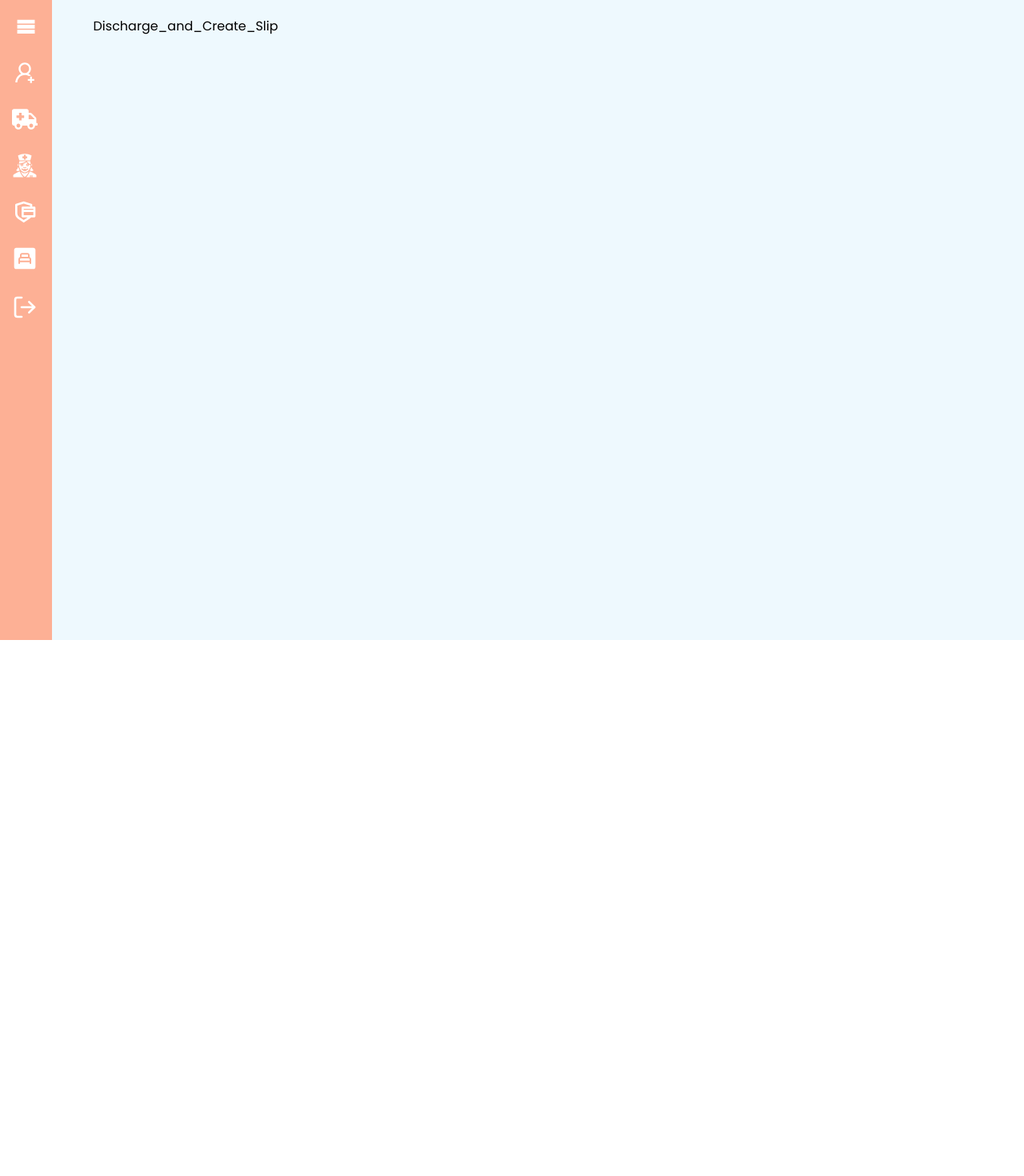
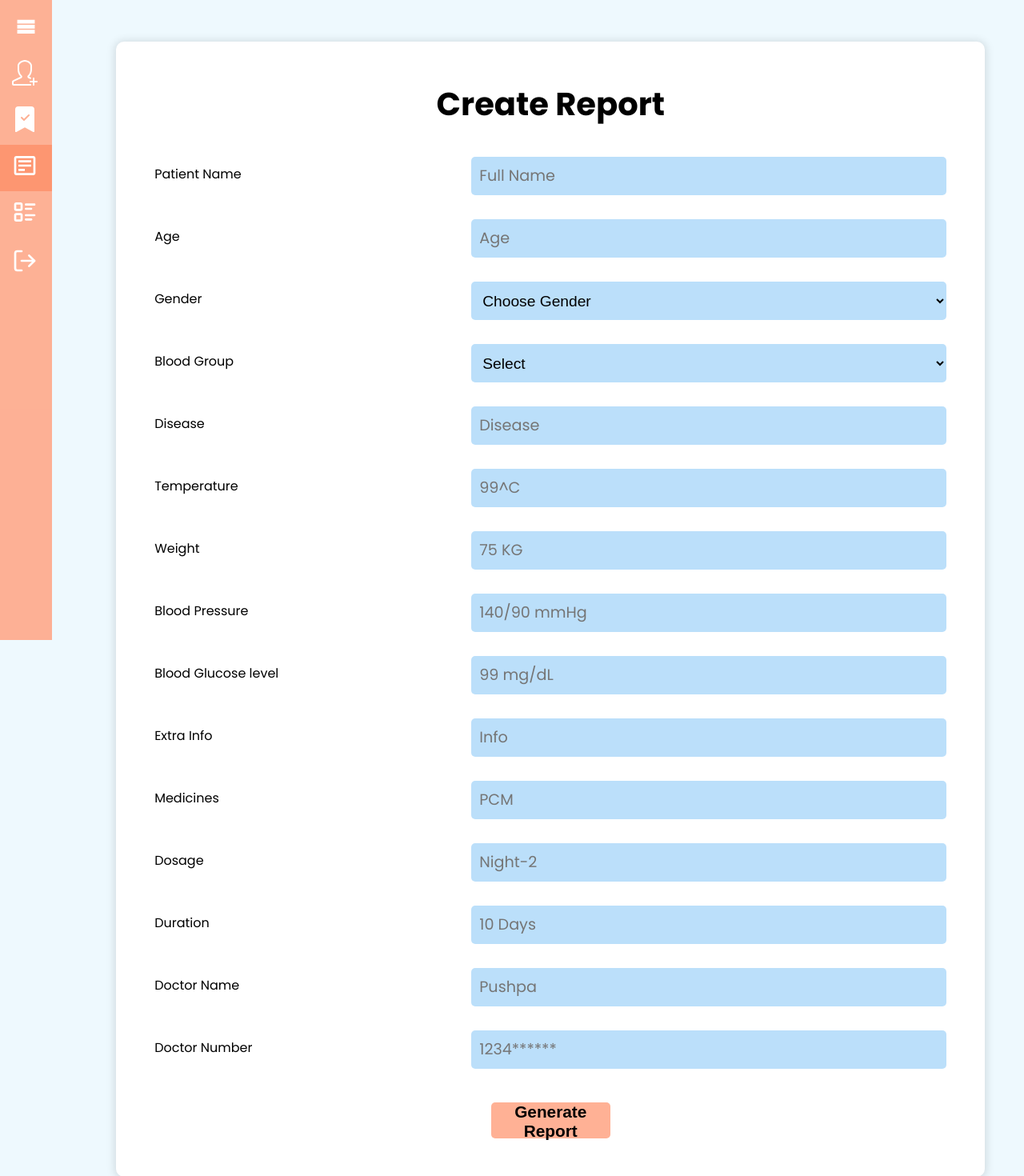
Before and after one commit to piyush-agrawal6/Hospital-Management-System, a React (Create React App) app: page /createslip in a window 1280 px wide. Shown: the top 1470 px of the page at 80% size. Before the commit the page ends 800 px from the top, so only its background shows below. Built offline with nearby package versions, Linux system fonts and the light colour scheme.

Commit message:
Create Slip Form Created

```diff
--- a/src/Pages/Dashboard/Main-Dashboard/AllPages/Admin/CSS/Add_Doctor.css
+++ b/src/Pages/Dashboard/Main-Dashboard/AllPages/Admin/CSS/Add_Doctor.css
@@ -116,10 +116,13 @@ input::-webkit-inner-spin-button {
   .Main_Add_Doctor_div {
     width: 100%;
   }
+  .formsubmitbutton {
+    width: 70%;
+  }
 }
 
 @media only screen and (max-width: 450px) {
   .formsubmitbutton {
-    width: 50%;
+    width: 70%;
   }
 }
--- a/src/Pages/Dashboard/Main-Dashboard/AllPages/Doctor/Discharge_and_Create_Slip.jsx
+++ b/src/Pages/Dashboard/Main-Dashboard/AllPages/Doctor/Discharge_and_Create_Slip.jsx
@@ -1,7 +1,236 @@
-import React from "react";
+import React, { useState } from "react";
 
 const Discharge_and_Create_Slip = () => {
-  return <div>Discharge_and_Create_Slip</div>;
+  const [DoctorValue, setDoctorValue] = useState({
+    name: "",
+    age: "",
+    number: "",
+    email: "",
+    blood: "",
+    gender: "",
+    dob: "",
+    addressone: "",
+    addresstwo: "",
+    education: "",
+    speciality: "",
+    Id: "",
+    password: "",
+    otherDetails: "",
+  });
+
+  const HandleDoctorChange = (e) => {
+    setDoctorValue({ ...DoctorValue, [e.target.name]: e.target.value });
+  };
+
+  const HandleDoctorSubmit = (e) => {
+    e.preventDefault();
+    console.log(DoctorValue);
+  };
+  return (
+    <>
+      <div className="Main_Add_Doctor_div">
+        <h1>Create Report</h1>
+        <form onSubmit={HandleDoctorSubmit}>
+          <div>
+            <label>Patient Name</label>
+            <div className="inputdiv">
+              <input
+                type="text"
+                placeholder="Full Name"
+                name="name"
+                value={DoctorValue.name}
+                onChange={HandleDoctorChange}
+              />
+            </div>
+          </div>
+          <div>
+            <label>Age</label>
+            <div className="inputdiv">
+              <input
+                type="number"
+                placeholder="Age"
+                name="age"
+                value={DoctorValue.age}
+                onChange={HandleDoctorChange}
+              />
+            </div>
+          </div>
+          <div>
+            <label>Gender</label>
+            <div className="inputdiv">
+              <select
+                name="gender"
+                value={DoctorValue.gender}
+                onChange={HandleDoctorChange}
+              >
+                <option value="Choose Gender">Choose Gender</option>
+                <option value="Male">Male</option>
+                <option value="Female">Female</option>
+                <option value="Others">Others</option>
+              </select>
+            </div>
+          </div>
+          <div>
+            <label>Blood Group</label>
+            <div className="inputdiv">
+              <select
+                name="blood"
+                value={DoctorValue.blood}
+                onChange={HandleDoctorChange}
+              >
+                <option value="Choose Blood Group">Select</option>
+                <option value="A+">A+</option>
+                <option value="A-">A-</option>
+                <option value="B+">B+</option>
+                <option value="B-">B-</option>
+                <option value="AB+">AB+</option>
+                <option value="AB-">AB-</option>
+                <option value="O+">O+</option>
+                <option value="O-">O-</option>
+              </select>
+            </div>
+          </div>
+          <div>
+            <label>Disease</label>
+            <div className="inputdiv">
+              <input
+                type="text"
+                placeholder="Disease"
+                name="number"
+                value={DoctorValue.number}
+                onChange={HandleDoctorChange}
+              />
+            </div>
+          </div>
+          <div>
+            <label>Temperature</label>
+            <div className="inputdiv">
+              <input
+                type="number"
+                placeholder="99^C"
+                name="email"
+                value={DoctorValue.email}
+                onChange={HandleDoctorChange}
+              />
+            </div>
+          </div>
+
+          <div>
+            <label>Weight</label>
+            <div className="inputdiv">
+              <input
+                type="number"
+                placeholder="75 KG"
+                name="dob"
+                value={DoctorValue.dob}
+                onChange={HandleDoctorChange}
+              />
+            </div>
+          </div>
+          <div>
+            <label>Blood Pressure</label>
+            <div className="inputdiv adressdiv">
+              <input
+                type="text"
+                placeholder="140/90 mmHg"
+                name="addressone"
+                value={DoctorValue.addressone}
+                onChange={HandleDoctorChange}
+              />
+            </div>
+          </div>
+          <div>
+            <label>Blood Glucose level</label>
+            <div className="inputdiv">
+              <input
+                type="text"
+                placeholder="99 mg/dL"
+                name="education"
+                value={DoctorValue.education}
+                onChange={HandleDoctorChange}
+              />
+            </div>
+          </div>
+          <div>
+            <label>Extra Info</label>
+            <div className="inputdiv">
+              <input
+                type="text"
+                placeholder="Info"
+                name="speciality"
+                value={DoctorValue.speciality}
+                onChange={HandleDoctorChange}
+              />
+            </div>
+          </div>
+          <div>
+            <label>Medicines</label>
+            <div className="inputdiv">
+              <input
+                type="text"
+                placeholder="PCM"
+                name="Id"
+                value={DoctorValue.Id}
+                onChange={HandleDoctorChange}
+              />
+            </div>
+          </div>
+          <div>
+            <label>Dosage</label>
+            <div className="inputdiv">
+              <input
+                type="text"
+                placeholder="Night-2"
+                name="password"
+                value={DoctorValue.password}
+                onChange={HandleDoctorChange}
+              />
+            </div>
+          </div>
+          <div>
+            <label>Duration</label>
+            <div className="inputdiv">
+              <input
+                type="text"
+                placeholder="10 Days"
+                name="password"
+                value={DoctorValue.password}
+                onChange={HandleDoctorChange}
+              />
+            </div>
+          </div>
+          <div>
+            <label>Doctor Name</label>
+            <div className="inputdiv">
+              <input
+                type="text"
+                placeholder="Pushpa"
+                name="password"
+                value={DoctorValue.password}
+                onChange={HandleDoctorChange}
+              />
+            </div>
+          </div>
+          <div>
+            <label>Doctor Number</label>
+            <div className="inputdiv">
+              <input
+                type="text"
+                placeholder="1234******"
+                name="password"
+                value={DoctorValue.password}
+                onChange={HandleDoctorChange}
+              />
+            </div>
+          </div>
+
+          <button type="submit" className="formsubmitbutton">
+            Generate Report
+          </button>
+        </form>
+      </div>
+    </>
+  );
 };
 
 export default Discharge_and_Create_Slip;
--- a/src/Pages/Dashboard/Main-Dashboard/AllPages/Nurse/Add_Patient.jsx
+++ b/src/Pages/Dashboard/Main-Dashboard/AllPages/Nurse/Add_Patient.jsx
@@ -186,6 +186,19 @@ const Add_Patient = () => {
             </div>
           </div>
 
+          <div>
+            <label>Allocate</label>
+            <div className="inputdiv">
+              <input
+                type="text"
+                placeholder="Address line 1"
+                name="address"
+                value={BookAppoint.address}
+                onChange={HandleAppointment}
+              />
+            </div>
+          </div>
+
           {/* PASSWORD*/}
           <div className="dateofAppointment">
             <p>Password</p>
--- a/src/Pages/Dashboard/Main-Dashboard/GlobalFiles/Sidebar.jsx
+++ b/src/Pages/Dashboard/Main-Dashboard/GlobalFiles/Sidebar.jsx
@@ -77,13 +77,18 @@ const Sidebar = ({ children }) => {
       icons: <FaHospitalUser className="mainIcon" />,
     },
     {
+      path: "/rooms",
+      name: "Beds and Rooms",
+      icons: <MdBedroomChild className="mainIcon" />,
+    },
+    {
       path: "/bookappointment",
       name: "Book Appt",
       icons: <BsBookmarkPlus className="mainIcon" />,
     },
   ];
 
-  const [StaffStatus, setStaffStatus] = useState(AdminRoutes);
+  const [StaffStatus, setStaffStatus] = useState(DoctorRoutes);
 
   function toggle() {
     setIsOpen(!isOpen);
```
